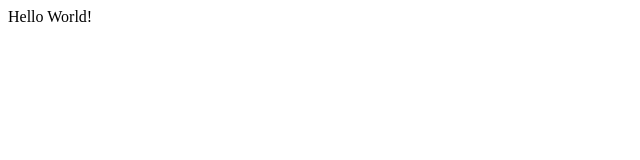
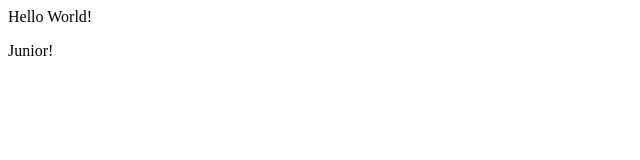
Before and after one commit to juniorcit/trainingscm, a plain HTML site: page index.html in a window 1280 px wide. Shown: the full height of the page, 0-640 px from the left. Drawn offline with Linux system fonts and the light colour scheme.

Commit message:
Adicionando novo paragrafo

```diff
--- a/index.html
+++ b/index.html
@@ -1,5 +1,6 @@
 <html>
  <body>
   <p>Hello World!</p>
+  <p>Junior!</p>
  </body>
 </html>
```
